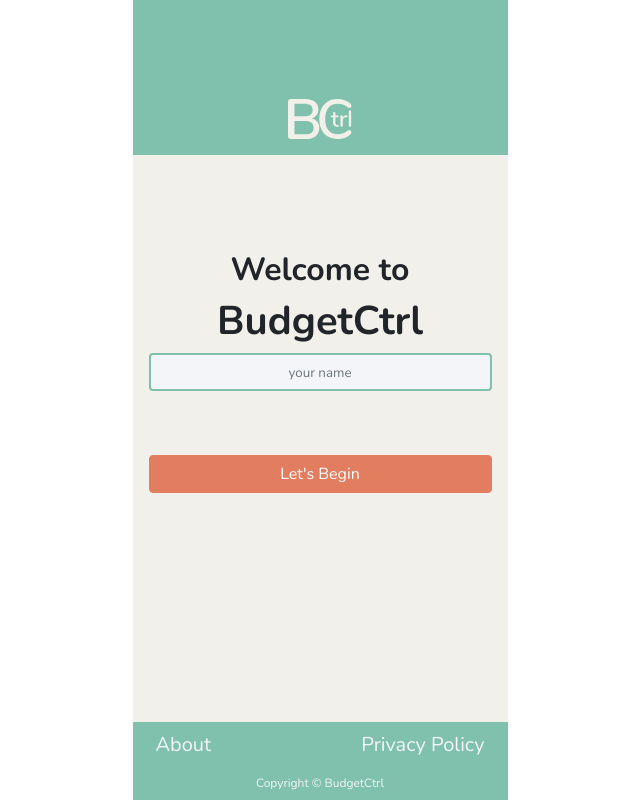
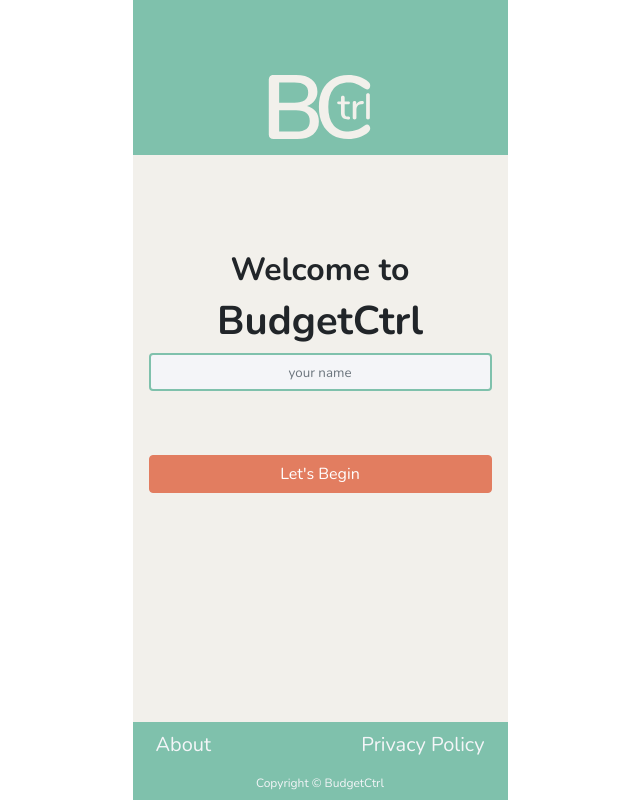
Before and after one commit to BCH-REACT20S-Project-1-Group-2/BCH-REACT20S-Project-1-Group-2.github.io, a React (Create React App) app in the folder frontend/: page / in a window 1280 px wide. Shown: the whole page, without its empty margins (320-960 px from the left). Built offline with nearby package versions, Linux system fonts and the light colour scheme.

Commit message:
feature/Welcome_page_logo_larger: logo size changed

```diff
--- a/frontend/src/components/Header.js
+++ b/frontend/src/components/Header.js
@@ -14,7 +14,7 @@ function Header({ username }) {
           <AppHeader username={username} />
         </Route>
         <Route path="/">
-          <img id="logo" src={logo} alt="BudgetCtrl logo" className="pb-3" />
+          <img id="logoWelcome" src={logo} alt="BudgetCtrl logo" className="pb-3" />
         </Route>
       </Switch>
     </header>
--- a/frontend/src/styles/App.css
+++ b/frontend/src/styles/App.css
@@ -76,7 +76,6 @@ button:active {
 }
 header, footer {
   min-width: 375px;
-
   background-color: var(--primary-green);
   color: var(--lighter-color) !important;
 }
@@ -101,3 +100,7 @@ footer {
 .transactionContainer *{
   font-size: 16px !important;
 }
+#logoWelcome {
+  height: 80px;
+  width: 128px;
+}
```
